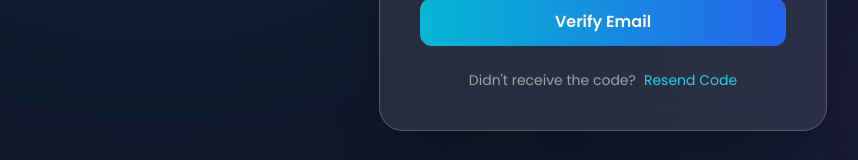
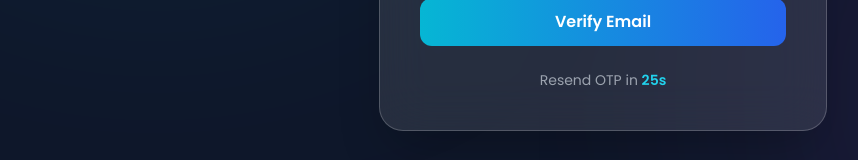
Before and after one commit to amardeep-SDE/nextRound---MERN, a React (Vite) app in the folder client/: page /verify-email in a window 1280 px wide. Shown: the part 512-672 px from the top of the page, without its empty margins (37-895 px from the left). Built offline with nearby package versions, Linux system fonts and the light colour scheme.

Commit message:
fix: resend otp

```diff
--- a/client/src/auth/VerifyEmail.jsx
+++ b/client/src/auth/VerifyEmail.jsx
@@ -1,4 +1,4 @@
-import { useRef, useState } from "react";
+import { useRef, useState, useEffect } from "react";
 import { toast } from "react-toastify";
 import { FiLoader } from "react-icons/fi";
 import { ShieldCheck } from "lucide-react";
@@ -7,21 +7,37 @@ import { useNavigate } from "react-router-dom";
 
 const VerifyEmail = () => {
   const inputRefs = useRef([]);
+
   const [otp, setOtp] = useState(["", "", "", "", "", ""]);
+  const [timer, setTimer] = useState(30);
+  const [canResend, setCanResend] = useState(false);
 
-  const { verifyEmail, loading } = useAuth();
+  const { verifyEmail, resendOtp, loading } = useAuth();
   const navigate = useNavigate();
+
+  // Countdown Timer
+  useEffect(() => {
+    let interval;
+
+    if (timer > 0) {
+      interval = setInterval(() => {
+        setTimer((prev) => prev - 1);
+      }, 1000);
+    } else {
+      setCanResend(true);
+    }
+
+    return () => clearInterval(interval);
+  }, [timer]);
 
   const handleChange = (e, index) => {
     const value = e.target.value.replace(/[^a-zA-Z0-9]/g, "");
-
-    if (!value) return;
 
     const newOtp = [...otp];
     newOtp[index] = value.toUpperCase();
     setOtp(newOtp);
 
-    if (index < 5) {
+    if (value && index < 5) {
       inputRefs.current[index + 1]?.focus();
     }
   };
@@ -36,6 +52,14 @@ const VerifyEmail = () => {
       } else if (index > 0) {
         inputRefs.current[index - 1]?.focus();
       }
+    }
+
+    if (e.key === "ArrowLeft" && index > 0) {
+      inputRefs.current[index - 1]?.focus();
+    }
+
+    if (e.key === "ArrowRight" && index < 5) {
+      inputRefs.current[index + 1]?.focus();
     }
   };
 
@@ -57,9 +81,6 @@ const VerifyEmail = () => {
     });
 
     setOtp(newOtp);
-
-    const nextIndex = Math.min(pastedData.length, 5);
-    inputRefs.current[nextIndex]?.focus();
   };
 
   const handleSubmit = async (e) => {
@@ -75,13 +96,33 @@ const VerifyEmail = () => {
     const result = await verifyEmail(code);
 
     if (result) {
-      toast.success("Email verified successfully!");
+      toast.success("Email verified successfully");
 
       setOtp(["", "", "", "", "", ""]);
 
       navigate("/dashboard");
     } else {
       toast.error("Invalid or expired verification code");
+    }
+  };
+
+  const handleResendOtp = async () => {
+    try {
+      if (resendOtp) {
+        const result = await resendOtp();
+
+        if (!result) {
+          toast.error("Failed to resend OTP");
+          return;
+        }
+      }
+
+      toast.success("OTP sent successfully");
+
+      setTimer(30);
+      setCanResend(false);
+    } catch (error) {
+      toast.error("Failed to resend OTP");
     }
   };
 
@@ -106,10 +147,7 @@ const VerifyEmail = () => {
         {/* Icon */}
         <div className="flex justify-center mb-5">
           <div className="bg-cyan-500/20 p-4 rounded-full">
-            <ShieldCheck
-              size={40}
-              className="text-cyan-400"
-            />
+            <ShieldCheck size={40} className="text-cyan-400" />
           </div>
         </div>
 
@@ -132,7 +170,7 @@ const VerifyEmail = () => {
               <input
                 key={index}
                 type="text"
-                maxLength="1"
+                maxLength={1}
                 value={char}
                 onChange={(e) => handleChange(e, index)}
                 onKeyDown={(e) => handleKeyDown(e, index)}
@@ -188,16 +226,25 @@ const VerifyEmail = () => {
             )}
           </button>
 
-          {/* Footer Text */}
-          <p className="text-center text-gray-400 text-sm mt-6">
-            Didn't receive the code?
-            <button
-              type="button"
-              className="ml-2 text-cyan-400 hover:text-cyan-300"
-            >
-              Resend Code
-            </button>
-          </p>
+          {/* Resend OTP */}
+          <div className="text-center mt-6">
+            {canResend ? (
+              <button
+                type="button"
+                onClick={handleResendOtp}
+                className="text-cyan-400 hover:text-cyan-300 font-medium"
+              >
+                Resend OTP
+              </button>
+            ) : (
+              <p className="text-gray-400 text-sm">
+                Resend OTP in{" "}
+                <span className="text-cyan-400 font-semibold">
+                  {timer}s
+                </span>
+              </p>
+            )}
+          </div>
         </form>
       </div>
     </div>
```
